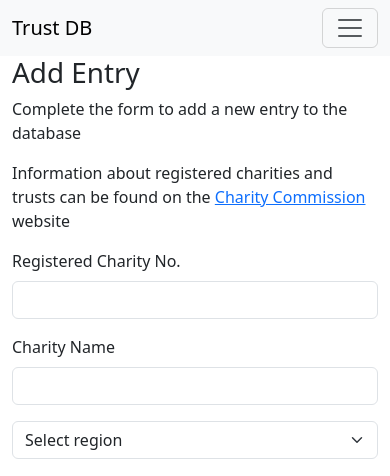
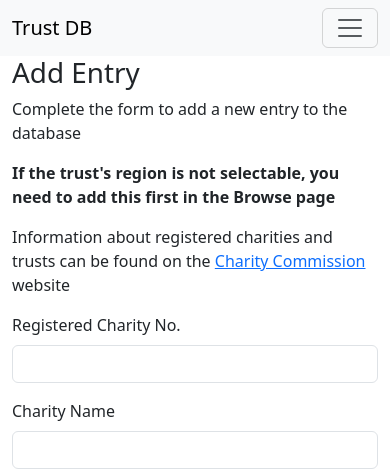
Before and after one commit to mksambell/trust-database, a Flask app: page /add_entry in a window 390 px wide. Shown: the top 476 px of the page. Run offline with Flask 3, Linux system fonts and the light colour scheme; data that the repository does not hold is empty.

Commit message:
change model to expect text instead of integer for phone number

```diff
--- a/trustdatabase/models.py
+++ b/trustdatabase/models.py
@@ -15,8 +15,8 @@ class Trust(db.Model):
     trust_reg_num = db.Column(db.Integer, unique=True, nullable=False)
     trust_name = db.Column(db.String(60), unique=True, nullable=False)
     trust_description = db.Column(db.Text, nullable=True)
-    trust_phone = db.Column(db.Integer)
-    trust_email = db.Column(db.String(70))
+    trust_phone = db.Column(db.String(11))
+    trust_email = db.Column(db.String(100))
     trustee_names = db.Column(db.Text)
     region_id = db.Column(db.Integer, db.ForeignKey("region.id", ondelete="CASCADE"), nullable=False)
 
--- a/trustdatabase/routes.py
+++ b/trustdatabase/routes.py
@@ -69,6 +69,7 @@ def edit_entry(trust_id):
         trust.trust_email = request.form.get("trust_email")
         trust.trustee_names = request.form.get("trustee_names")
         db.session.commit()
+        return redirect(url_for("home"))
     return render_template("edit_entry.html", trust=trust, regions=regions)
 
 @app.route("/delete_entry/<int:trust_id>")
--- a/trustdatabase/templates/add_entry.html
+++ b/trustdatabase/templates/add_entry.html
@@ -4,6 +4,7 @@
 <div>
     <h1>Add Entry</h1>
     <p>Complete the form to add a new entry to the database</p>
+    <p><strong>If the trust's region is not selectable, you need to add this first in the Browse page</strong></p>
     <p>Information about registered charities and trusts can be found on the <a href="https://register-of-charities.charitycommission.gov.uk/en/charity-search" target="_blank">Charity Commission</a> website</p>
 </div>
 
@@ -31,7 +32,7 @@
         </div>
         <div class="mb-3">
             <label for="trust_phone" class="form-label">Phone Number</label>
-            <input name="trust_phone" id="trust_phone" type="number" pattern="[0-9]{11}" class="form-control">
+            <input name="trust_phone" id="trust_phone" type="text" pattern="[0-9]{11}" class="form-control">
         </div>
         <div class="mb-3">
             <label for="trust_email" class="form-label">Email</label>
--- a/trustdatabase/templates/edit_entry.html
+++ b/trustdatabase/templates/edit_entry.html
@@ -36,7 +36,7 @@
         </div>
         <div class="mb-3">
             <label for="trust_phone" class="form-label">Phone Number</label>
-            <input name="trust_phone" id="trust_phone" value="{{ trust.trust_phone}}" type="tel" pattern="[0-9]{11}" class="form-control">
+            <input name="trust_phone" id="trust_phone" value="{{ trust.trust_phone}}" type="text" pattern="[0-9]{11}" class="form-control">
         </div>
         <div class="mb-3">
             <label for="trust_email" class="form-label">Email</label>
```
